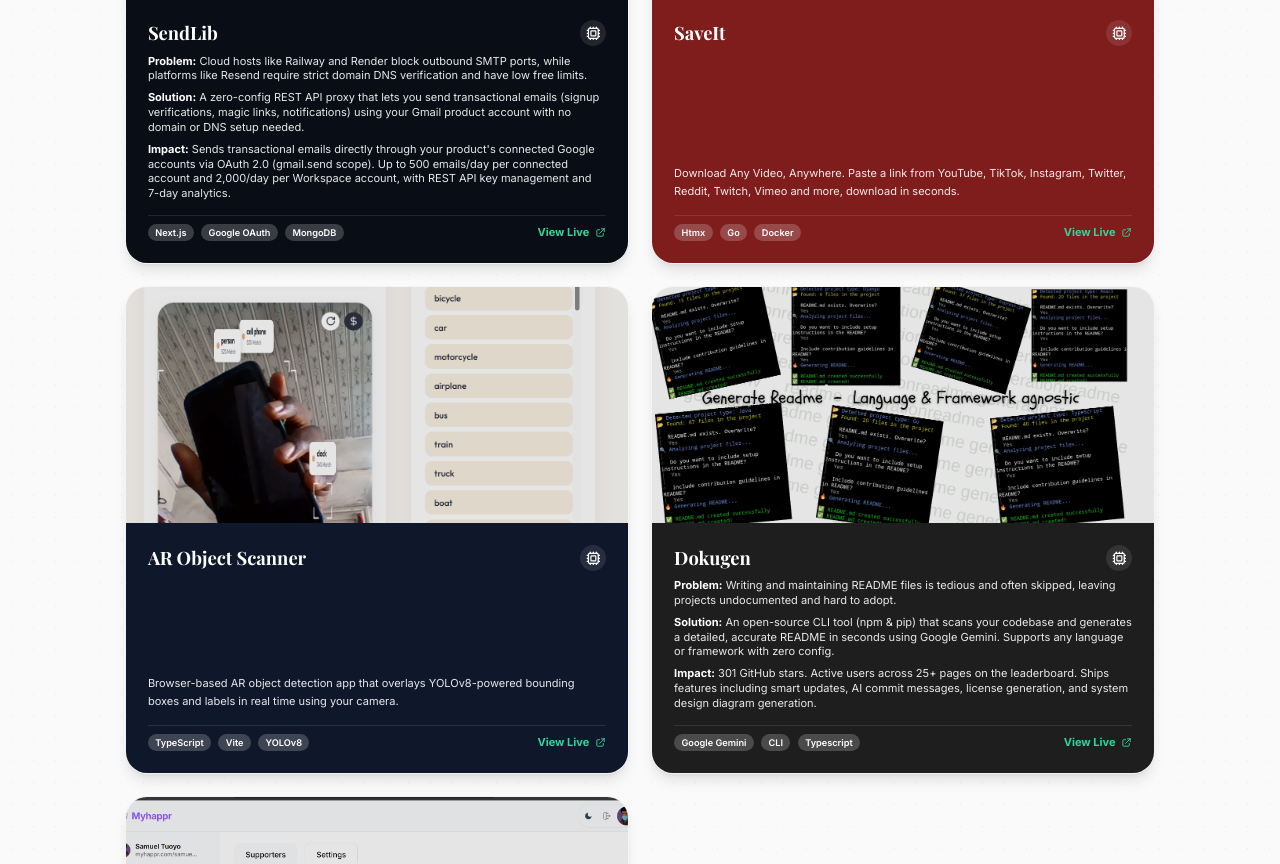
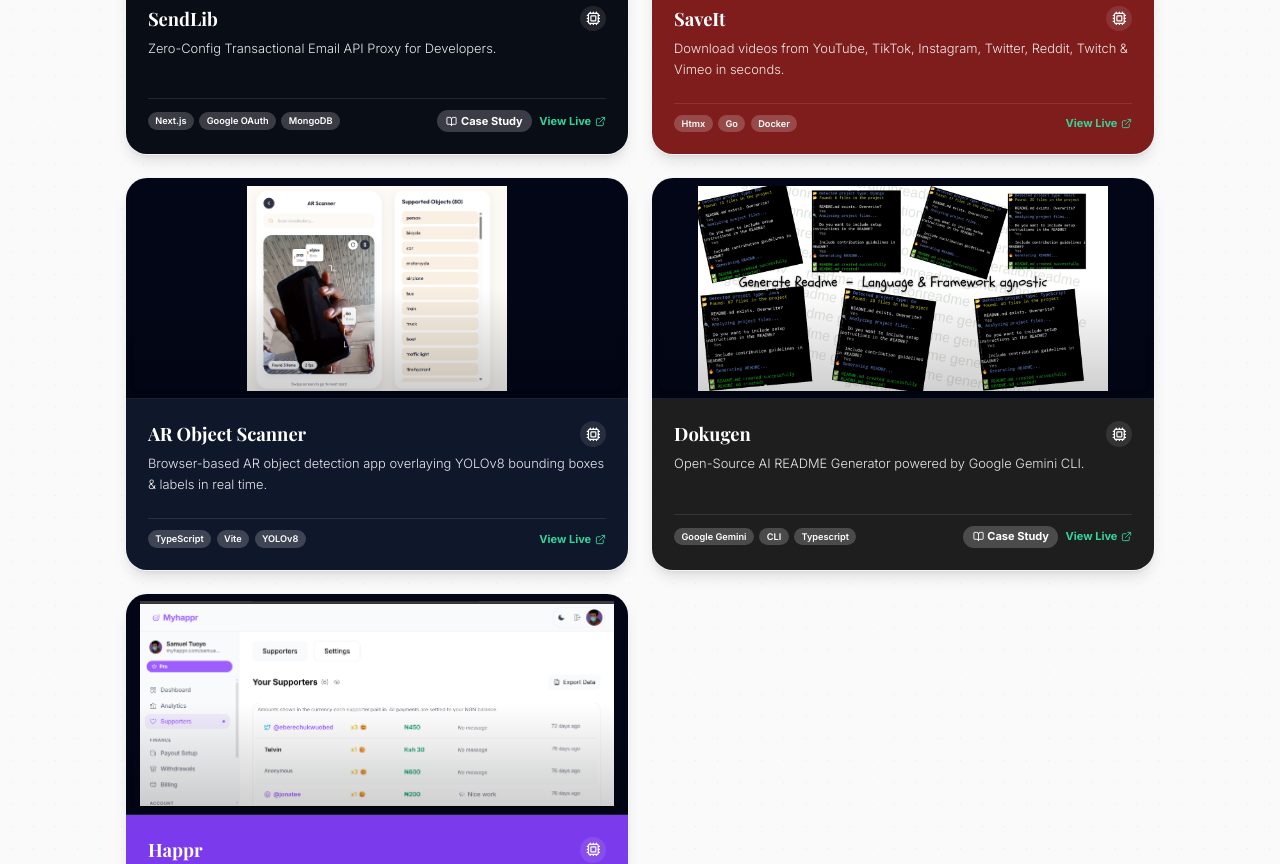
Before and after one commit to samueltuoyo15/Portfolio, a Next.js app: page / in a window 1280 px wide. Shown: the part 1878-2742 px from the top of the page. Built offline with nearby package versions, Linux system fonts and the light colour scheme; a web font is replaced by a local one.

Commit message:
fix(ui): prevent navbar icon wrap, refine contact button typography, and add project case study modal

```diff
--- a/app/components/ProjectsSection.tsx
+++ b/app/components/ProjectsSection.tsx
@@ -1,12 +1,33 @@
-import { Cpu } from "lucide-react";
+"use client";
 
-const projects = [
+import { useState } from "react";
+import { Cpu, ExternalLink, X, BookOpen } from "lucide-react";
+
+interface ProjectDetails {
+    problem: string;
+    solution: string;
+    impact: string;
+}
+
+interface Project {
+    title: string;
+    role?: string;
+    desc: string;
+    tech: string[];
+    color: string;
+    link?: string;
+    image: string;
+    details?: ProjectDetails;
+}
+
+const projects: Project[] = [
     {
         title: "SendLib",
-        desc: "Zero-Config Transactional Email API for Developers",
+        desc: "Zero-Config Transactional Email API Proxy for Developers.",
         tech: ["Next.js", "Google OAuth", "MongoDB", "TypeScript"],
         color: "bg-[#090d16]",
         link: "https://sendlib.samueltuoyo.com/",
+        image: "/sendlib.png",
         details: {
             problem:
                 "Cloud hosts like Railway and Render block outbound SMTP ports, while platforms like Resend require strict domain DNS verification and have low free limits.",
@@ -18,24 +39,27 @@
     },
     {
         title: "SaveIt",
-        desc: "Download Any Video, Anywhere. Paste a link from YouTube, TikTok, Instagram, Twitter, Reddit, Twitch, Vimeo and more, download in seconds.",
+        desc: "Download videos from YouTube, TikTok, Instagram, Twitter, Reddit, Twitch & Vimeo in seconds.",
         tech: ["Htmx", "Go", "Docker", "FFmpeg"],
         color: "bg-[#7f1d1d]",
         link: "https://saveit.samueltuoyo.com/",
+        image: "/everdownload.png",
     },
     {
         title: "AR Object Scanner",
-        desc: "Browser-based AR object detection app that overlays YOLOv8-powered bounding boxes and labels in real time using your camera.",
+        desc: "Browser-based AR object detection app overlaying YOLOv8 bounding boxes & labels in real time.",
         tech: ["TypeScript", "Vite", "YOLOv8"],
         color: "bg-[#0f172a]",
         link: "https://ar-object-scanner.vercel.app/",
+        image: "/ar-object-scanner.png",
     },
     {
         title: "Dokugen",
-        desc: "Open-Source AI README Generator",
+        desc: "Open-Source AI README Generator powered by Google Gemini CLI.",
         tech: ["Google Gemini", "CLI", "Typescript"],
         color: "bg-[#1E1E1E]",
         link: "https://dokugen.samueltuoyo.com/",
+        image: "/Generate Readme - Language & Framework agnostic.png",
         details: {
             problem:
                 "Writing and maintaining README files is tedious and often skipped, leaving projects undocumented and hard to adopt.",
@@ -48,10 +72,11 @@
     {
         title: "Happr",
         role: "Co-Architect",
-        desc: "Fintech Creator-Support Infrastructure",
+        desc: "Fintech Creator-Support Infrastructure for African Creators.",
         tech: ["Flutterwave", "NestJS", "Prisma"],
         color: "bg-[#7C3AED]",
         link: "https://myhappr.com/",
+        image: "/myhapprscr.png",
         details: {
             problem:
                 "African creators can't easily receive financial support from fans. Most global platforms don't support local African bank payouts.",
@@ -63,11 +88,9 @@
     },
 ];
 
-const otherProjects = projects.filter(
-    (p) => !["Kovana Care", "Nexus Botix"].includes(p.title),
-);
+export const ProjectsSection = () => {
+    const [selectedProject, setSelectedProject] = useState<Project | null>(null);
 
-export const ProjectsSection = () => {
     return (
         <section id="innovations" className="w-full max-w-6xl px-4 mb-24">
             <div className="flex items-center gap-4 mb-12">
@@ -76,36 +99,27 @@
                 </h2>
             </div>
 
-            <div className="grid grid-cols-1 md:grid-cols-2 lg:grid-cols-2 gap-6">
-                {otherProjects.map((project, i) => (
+            <div className="grid grid-cols-1 md:grid-cols-2 gap-6">
+                {projects.map((project, i) => (
                     <div
                         key={i}
-                        className="group relative rounded-3xl overflow-hidden shadow-lg min-h-[30rem] h-full flex flex-col bg-white border border-gray-100 transition hover:-translate-y-1"
+                        className="group relative rounded-3xl overflow-hidden shadow-lg flex flex-col bg-white border border-gray-100 transition hover:-translate-y-1"
                     >
-                        <div className="h-64 shrink-0 relative overflow-hidden">
+                        {/* Full thumbnail container with object-contain object-top so full screenshot displays properly */}
+                        <div className="h-52 sm:h-60 relative overflow-hidden bg-slate-950 flex items-center justify-center p-2 border-b border-white/10">
                             {/* eslint-disable-next-line @next/next/no-img-element */}
                             <img
-                                src={
-                                    project.title === "SendLib"
-                                        ? "/sendlib.png"
-                                        : project.title === "Happr"
-                                            ? "/myhapprscr.png"
-                                            : project.title === "Dokugen"
-                                                ? `/Generate Readme - Language & Framework agnostic.png`
-                                                : project.title === "SaveIt"
-                                                    ? "/everdownload.png"
-                                                    : "/ar-object-scanner.png"
-                                }
+                                src={project.image}
                                 alt={project.title}
-                                className="absolute inset-0 w-full h-full object-cover group-hover:scale-105 transition duration-500"
+                                className="w-full h-full object-contain object-top group-hover:scale-[1.02] transition duration-500 rounded-lg shadow-md"
                             />
-                            <div className="absolute inset-0 bg-black/10"></div>
+                            <div className="absolute inset-0 bg-gradient-to-t from-black/20 via-transparent to-transparent pointer-events-none" />
                         </div>
 
                         <div
                             className={`p-6 flex flex-col justify-between flex-1 ${project.color} text-white`}
                         >
-                            <div>
+                            <div className="mb-4">
                                 <div className="flex justify-between items-start mb-2">
                                     <h3 className="text-xl font-bold font-serif">{project.title}</h3>
                                     <div className="p-1.5 bg-white/10 rounded-full backdrop-blur-md">
@@ -113,35 +127,18 @@
                                     </div>
                                 </div>
                                 {project.role && (
-                                    <p className="text-white/80 font-medium text-sm mb-3">
+                                    <span className="inline-block text-xs font-semibold px-2.5 py-0.5 rounded-full bg-white/15 text-white/90 mb-2">
                                         {project.role}
+                                    </span>
+                                )}
+                                <p className="text-sm text-white/90 leading-relaxed font-light mt-1">
+                                    {project.desc}
                                 </p>
-                                )}
                             </div>
 
-                            <div className="space-y-4">
-                                <div className="space-y-2 text-xs text-white/90">
-                                    {project.details ? (
-                                        <>
-                                            <p>
-                                                <strong className="text-white">Problem:</strong>{" "}
-                                                {project.details.problem}
-                                            </p>
-                                            <p>
-                                                <strong className="text-white">Solution:</strong>{" "}
-                                                {project.details.solution}
-                                            </p>
-                                            <p>
-                                                <strong className="text-white">Impact:</strong>{" "}
-                                                {project.details.impact}
-                                            </p>
-                                        </>
-                                    ) : (
-                                        <p className="leading-relaxed">{project.desc}</p>
-                                    )}
-                                </div>
-                                <div className="flex justify-between items-center pt-2 mt-auto border-t border-white/10">
-                                    <div className="flex flex-wrap gap-2">
+                            <div className="space-y-4 pt-2">
+                                <div className="flex justify-between items-center pt-3 border-t border-white/10">
+                                    <div className="flex flex-wrap gap-1.5 max-w-[60%]">
                                         {project.tech.slice(0, 3).map((t) => (
                                             <span
                                                 key={t}
@@ -151,35 +148,121 @@
                                             </span>
                                         ))}
                                     </div>
+
+                                    <div className="flex items-center gap-2">
+                                        {project.details && (
+                                            <button
+                                                onClick={() => setSelectedProject(project)}
+                                                className="inline-flex items-center gap-1 text-xs font-bold px-2.5 py-1 rounded-full bg-white/20 hover:bg-white/30 text-white transition-all"
+                                            >
+                                                <BookOpen className="w-3 h-3" />
+                                                Case Study
+                                            </button>
+                                        )}
                                         {project.link && (
                                             <a
                                                 href={project.link}
                                                 target="_blank"
                                                 rel="noopener noreferrer"
-                                            className="inline-flex items-center gap-1.5 text-xs font-bold text-emerald-400 hover:text-emerald-300 transition-colors"
+                                                className="inline-flex items-center gap-1 text-xs font-bold text-emerald-400 hover:text-emerald-300 transition-colors"
                                             >
                                                 View Live
-                                            <svg
-                                                className="w-3 h-3"
-                                                fill="none"
-                                                viewBox="0 0 24 24"
-                                                stroke="currentColor"
-                                            >
-                                                <path
-                                                    strokeLinecap="round"
-                                                    strokeLinejoin="round"
-                                                    strokeWidth={2}
-                                                    d="M10 6H6a2 2 0 00-2 2v10a2 2 0 002 2h10a2 2 0 002-2v-4M14 4h6m0 0v6m0-6L10 14"
-                                                />
-                                            </svg>
+                                                <ExternalLink className="w-3 h-3" />
                                             </a>
                                         )}
                                     </div>
                                 </div>
                             </div>
                         </div>
+                    </div>
                 ))}
             </div>
+
+            {/* Case Study Modal */}
+            {selectedProject && selectedProject.details && (
+                <div
+                    className="fixed inset-0 bg-black/75 backdrop-blur-md z-50 flex items-center justify-center p-4 overflow-y-auto"
+                    onClick={() => setSelectedProject(null)}
+                >
+                    <div
+                        className="bg-slate-900 text-white rounded-3xl max-w-2xl w-full max-h-[90vh] overflow-y-auto border border-white/10 shadow-2xl p-6 sm:p-8 relative my-8"
+                        onClick={(e) => e.stopPropagation()}
+                    >
+                        <button
+                            onClick={() => setSelectedProject(null)}
+                            className="absolute top-4 right-4 p-2 rounded-full bg-white/10 hover:bg-white/20 text-white transition"
+                            aria-label="Close Case Study"
+                        >
+                            <X className="w-5 h-5" />
+                        </button>
+
+                        <div className="flex items-center gap-2 text-xs font-bold tracking-wider text-emerald-400 uppercase mb-2">
+                            <BookOpen className="w-4 h-4" /> Case Study
+                        </div>
+
+                        <h2 className="text-2xl sm:text-3xl font-serif font-bold mb-1">
+                            {selectedProject.title}
+                        </h2>
+
+                        {selectedProject.role && (
+                            <p className="text-xs text-white/70 font-semibold mb-4">
+                                Role: {selectedProject.role}
+                            </p>
+                        )}
+
+                        <div className="h-48 sm:h-64 relative overflow-hidden bg-black/50 rounded-2xl p-2 my-4 border border-white/10 flex items-center justify-center">
+                            {/* eslint-disable-next-line @next/next/no-img-element */}
+                            <img
+                                src={selectedProject.image}
+                                alt={selectedProject.title}
+                                className="w-full h-full object-contain object-top rounded-lg"
+                            />
+                        </div>
+
+                        <div className="space-y-4 my-6 text-sm text-white/90">
+                            <div className="bg-white/5 p-4 rounded-2xl border border-white/5">
+                                <h4 className="font-bold text-amber-400 mb-1">Problem</h4>
+                                <p className="leading-relaxed font-light">{selectedProject.details.problem}</p>
+                            </div>
+
+                            <div className="bg-white/5 p-4 rounded-2xl border border-white/5">
+                                <h4 className="font-bold text-blue-400 mb-1">Solution</h4>
+                                <p className="leading-relaxed font-light">{selectedProject.details.solution}</p>
+                            </div>
+
+                            <div className="bg-white/5 p-4 rounded-2xl border border-white/5">
+                                <h4 className="font-bold text-emerald-400 mb-1">Impact</h4>
+                                <p className="leading-relaxed font-light">{selectedProject.details.impact}</p>
+                            </div>
+                        </div>
+
+                        <div className="flex flex-wrap items-center justify-between gap-4 pt-4 border-t border-white/10">
+                            <div className="flex flex-wrap gap-2">
+                                {selectedProject.tech.map((t) => (
+                                    <span
+                                        key={t}
+                                        className="px-3 py-1 bg-white/15 rounded-full text-xs font-semibold text-white/90"
+                                    >
+                                        {t}
+                                    </span>
+                                ))}
+                            </div>
+
+                            {selectedProject.link && (
+                                <a
+                                    href={selectedProject.link}
+                                    target="_blank"
+                                    rel="noopener noreferrer"
+                                    className="inline-flex items-center gap-2 bg-emerald-500 hover:bg-emerald-600 text-black font-bold text-xs px-5 py-2.5 rounded-full transition shadow-lg"
+                                >
+                                    View Live Project
+                                    <ExternalLink className="w-4 h-4" />
+                                </a>
+                            )}
+                        </div>
+                    </div>
+                </div>
+            )}
         </section>
     );
 };
```
Also changed, not shown: app/components/HeroSection.tsx (+5 -5 lines), app/components/Navbar.tsx (+13 -17 lines). Lines whose indentation alone changed are shown as unchanged.
